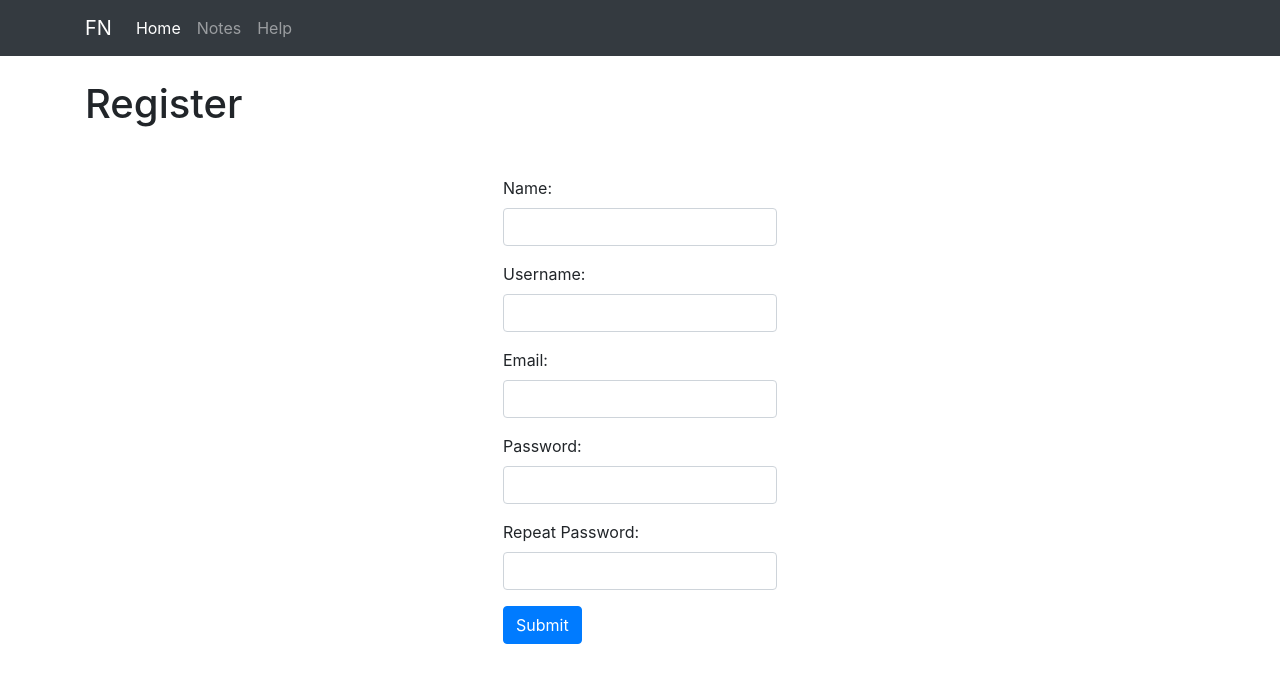
After one commit to 40435291/set09103, a Flask app: page /register in a window 1280 px wide. The commit adds this page. Shown: the top 683 px of the page. Run offline with Flask 2, Linux system fonts and the light colour scheme; some libraries are stand-ins or nearby versions.

Commit message:
Added Registration form

```diff
--- a/flaskNote/app.py
+++ b/flaskNote/app.py
@@ -1,5 +1,8 @@
-from flask import Flask, render_template
+from flask import Flask, render_template, flash, redirect, request, url_for, session, logging
 from data import Notes
+from flask_mysqldb import MySQL
+from wtforms import Form, StringField, TextAreaField, PasswordField, validators
+from passlib.hash import sha256_crypt
 
 app = Flask(__name__)
 
@@ -21,6 +24,22 @@ def note(id):
 def help():
     return render_template('help.html')
 
+@app.route('/register', methods=['GET', 'POST'])
+def register():
+    form = RegisterForm(request.form)
+    if request.method == 'POST' and form.validate():
+        return render_template('register.html')
+    return render_template('register.html', form=form)
+
+class RegisterForm(Form):
+    name = StringField('Name:', [validators.Length(min=1, max=50)])
+    username = StringField('Username:', [validators.Length(min=4, max=25)])
+    email = StringField('Email:', [validators.Length(min=6, max=50)])
+    password = PasswordField('Password:', [
+        validators.DataRequired(),
+        validators.EqualTo('confirm', message='The Passwords entered do not match')
+    ])
+    confirm = PasswordField('Repeat Password:')
 
 if __name__ == '__main__':
     app.run(debug=True)
--- /dev/null
+++ b/flaskNote/templates/includes/_formhelpers.html
@@ -0,0 +1,9 @@
+{% macro render_field(field) %}
+    {{ field.label }}
+    {{ field(**kwargs)|safe }}
+    {% if field.errors %}
+        {% for error in field.errors %}
+        <span class="help-inline">{{ error }}</span>
+        {% endfor %}
+    {% endif %}
+{% endmacro %}
--- a/flaskNote/templates/includes/_navbar.html
+++ b/flaskNote/templates/includes/_navbar.html
@@ -1,4 +1,4 @@
-<nav class="navbar navbar-expand-sm navbar-dark bg-dark">
+<nav class="navbar navbar-expand-sm navbar-dark bg-dark mb-4">
     <div class="container">
         <a class="navbar-brand" href="/">FN</a>
         <button class="navbar-toggler" type="button" data-toggle="collapse" data-target="#navbarsExampleDefault" aria-controls="navbarsExampleDefault" aria-expanded="false" aria-label="Toggle navigation">
--- /dev/null
+++ b/flaskNote/templates/register.html
@@ -0,0 +1,27 @@
+{% extends 'layout.html' %}
+
+{% block body %}
+<h1>Register</h1>
+<div class="d-flex justify-content-center p-4 m-4">
+
+    {% from "includes/_formhelpers.html" import render_field %}
+    <form method="POST" action="">
+        <div class="form-group">
+            {{render_field(form.name, class_="form-control")}}
+        </div>
+        <div class="form-group">
+            {{render_field(form.username, class_="form-control")}}
+        </div>
+        <div class="form-group">
+            {{render_field(form.email, class_="form-control")}}
+        </div>
+        <div class="form-group">
+            {{render_field(form.password, class_="form-control")}}
+        </div>
+        <div class="form-group">
+            {{render_field(form.confirm, class_="form-control")}}
+        </div>
+        <p><input type="submit" class="btn btn-primary" value="Submit"></p>
+    </form>
+</div>
+{% endblock %}
```
Also changed, not shown: flaskNote/templates/index.html (+5 -7 lines), 1 other file.
